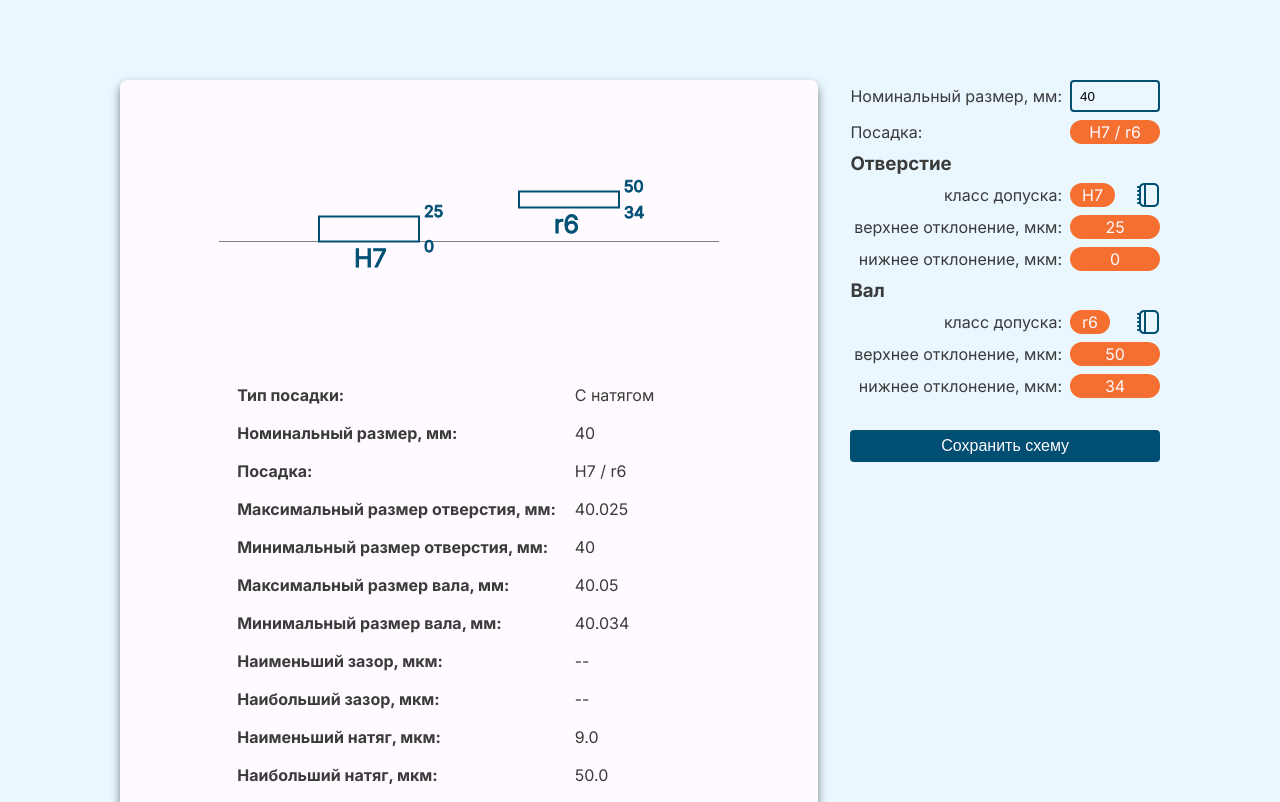
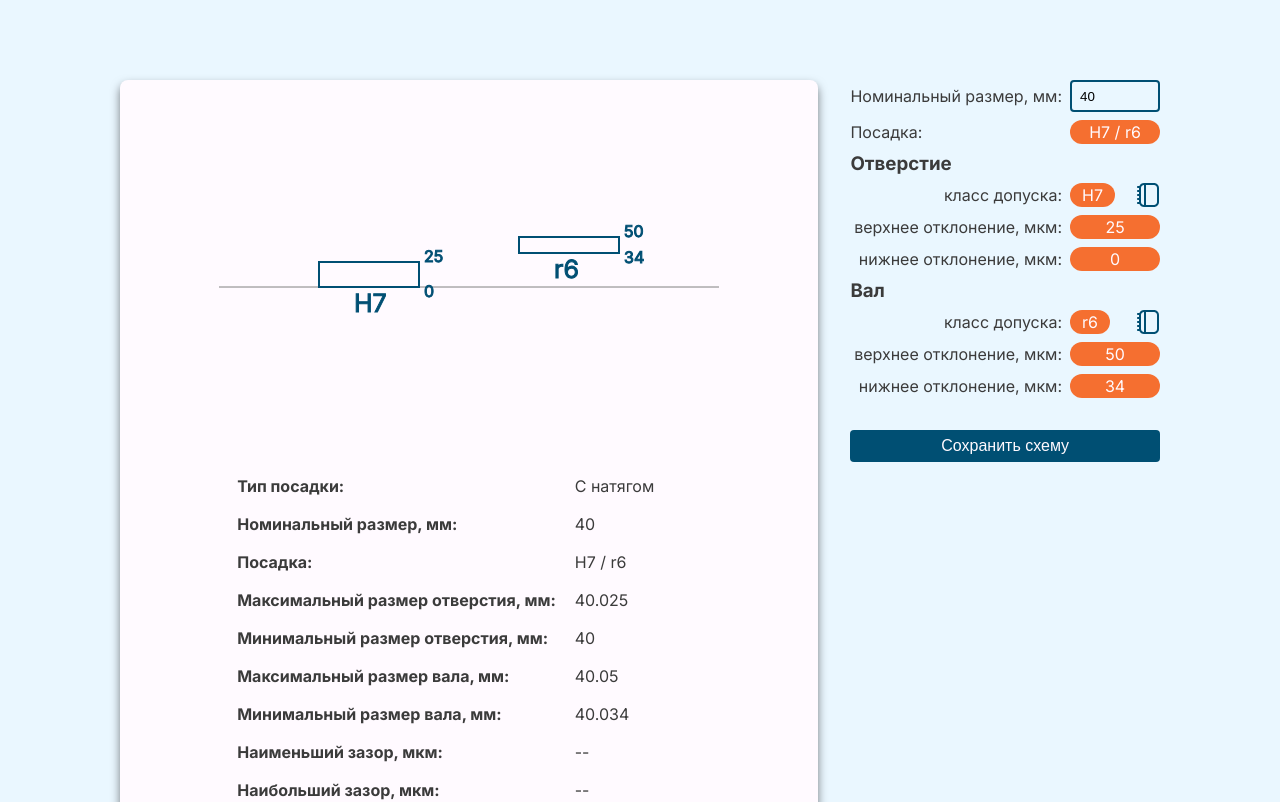
Before and after one commit to korchel/engineering-tolerance, a Next.js app: page / in a window 1280 px wide. Shown: the top 802 px of the page. Built offline with nearby package versions, Linux system fonts and the light colour scheme.

Commit message:
result picture fixed

```diff
--- a/components/Result/Result.module.css
+++ b/components/Result/Result.module.css
@@ -13,4 +13,5 @@
 
 .pdf {
   padding: 2rem;
+  padding-bottom: 50px;
 }
--- a/components/Result/Result.tsx
+++ b/components/Result/Result.tsx
@@ -21,8 +21,6 @@ export const Result = () => {
     },
   } = useAppStore((state) => state);
 
-  const svgHeight = Math.abs(ES) + Math.abs(ei) + 200;
-
   const shaftIT = shaftTolerance + shaftGrade;
   const holeIT = holeTolerance + holeGrade;
 
@@ -36,7 +34,6 @@ export const Result = () => {
           ei={ei}
           holeIT={holeIT}
           shaftIT={shaftIT}
-          svgHeight={svgHeight}
         />
         <ResultTable
           className={styles.table}
--- a/components/Result/ResultTable/ResultTable.tsx
+++ b/components/Result/ResultTable/ResultTable.tsx
@@ -46,6 +46,7 @@ export const ResultTable: FC<Props> = ({
     es,
     ei,
   });
+
   const data = [
     { header: "Тип посадки:", value: fitType },
     { header: "Номинальный размер, мм:", value: size },
--- a/components/Result/Svg/Svg.tsx
+++ b/components/Result/Svg/Svg.tsx
@@ -9,18 +9,17 @@ interface Props {
   es: number;
   holeIT: string;
   shaftIT: string;
-  svgHeight: number;
 }
 
-export const Svg: FC<Props> = ({
-  EI,
-  ES,
-  ei,
-  es,
-  holeIT,
-  shaftIT,
-  svgHeight,
-}) => {
+export const Svg: FC<Props> = ({ EI, ES, ei, es, holeIT, shaftIT }) => {
+  const svgHeight = 350;
+  const tolerance = Math.max(
+    ES - ei + EI - es,
+    es - EI + ei - ES,
+    ES - ei + es - EI
+  );
+  const scalingFactor = tolerance > svgHeight ? svgHeight / (2 * tolerance) : 1;
+  console.log(tolerance, scalingFactor);
   return (
     <svg
       width="500"
@@ -40,37 +39,37 @@ export const Svg: FC<Props> = ({
         <g transform={`translate(0 ${-svgHeight / 2})`}>
           <rect
             x="100"
-            y={`${EI}`}
-            height={`${ES - EI}`}
+            y={`${EI * scalingFactor}`}
+            height={`${(ES - EI) * scalingFactor}`}
             width="100"
             className={styles.rect}
           />
           <g className={styles.text}>
-            <text x="205" y={-ES}>
+            <text x="205" y={-ES * scalingFactor}>
               {ES}
             </text>
-            <text x="205" y={-EI + 10}>
+            <text x="205" y={-EI * scalingFactor + 10}>
               {EI}
             </text>
-            <text x="135" y={-EI + 25} fontSize="25">
+            <text x="135" y={-EI * scalingFactor + 25} fontSize="25">
               {holeIT}
             </text>
           </g>
           <rect
             x="300"
-            y={`${ei}`}
-            height={`${es - ei}`}
+            y={`${ei * scalingFactor}`}
+            height={`${(es - ei) * scalingFactor}`}
             width="100"
             className={styles.rect}
           />
           <g className={styles.text}>
-            <text x="405" y={-es}>
+            <text x="405" y={-es * scalingFactor}>
               {es}
             </text>
-            <text x="405" y={-ei + 10}>
+            <text x="405" y={-ei * scalingFactor + 10}>
               {ei}
             </text>
-            <text x="335" y={-ei + 25} fontSize="25">
+            <text x="335" y={-ei * scalingFactor + 25} fontSize="25">
               {shaftIT}
             </text>
           </g>
--- a/components/SizeInput/SizeInput.tsx
+++ b/components/SizeInput/SizeInput.tsx
@@ -1,9 +1,4 @@
-import {
-  ChangeEventHandler,
-  FocusEventHandler,
-  KeyboardEventHandler,
-  useState,
-} from "react";
+import { ChangeEventHandler, KeyboardEventHandler, useState } from "react";
 
 import { Input } from "../ui";
 import { useAppStore } from "../../store/store";
@@ -28,10 +23,6 @@ export const SizeInput = () => {
     }
   };
 
-  const handleBlur: FocusEventHandler<HTMLInputElement> = () => {
-    applyValue();
-  };
-
   const handleChange: ChangeEventHandler<HTMLInputElement> = (event) => {
     setInputSize(Number(event.target.value));
   };
@@ -42,7 +33,6 @@ export const SizeInput = () => {
       label={"Номинальный размер, мм:"}
       onChange={(e) => handleChange(e)}
       onKeyDown={(e) => handleEnter(e)}
-      onBlur={(e) => handleBlur(e)}
       value={inputSize}
       error={error}
     />
--- a/lib/createPDF.ts
+++ b/lib/createPDF.ts
@@ -8,9 +8,8 @@ export const createPDF = async (name: string) => {
     { scale: 3 }
   );
   const img = data.toDataURL("image/png");
-  const imgProperties = pdf.getImageProperties(img);
   const width = pdf.internal.pageSize.getWidth();
-  const height = (imgProperties.height * width) / imgProperties.width;
+  const height = pdf.internal.pageSize.getHeight();
   pdf.addImage(img, "PNG", 0, 0, width, height);
   pdf.save(name);
 };
```
